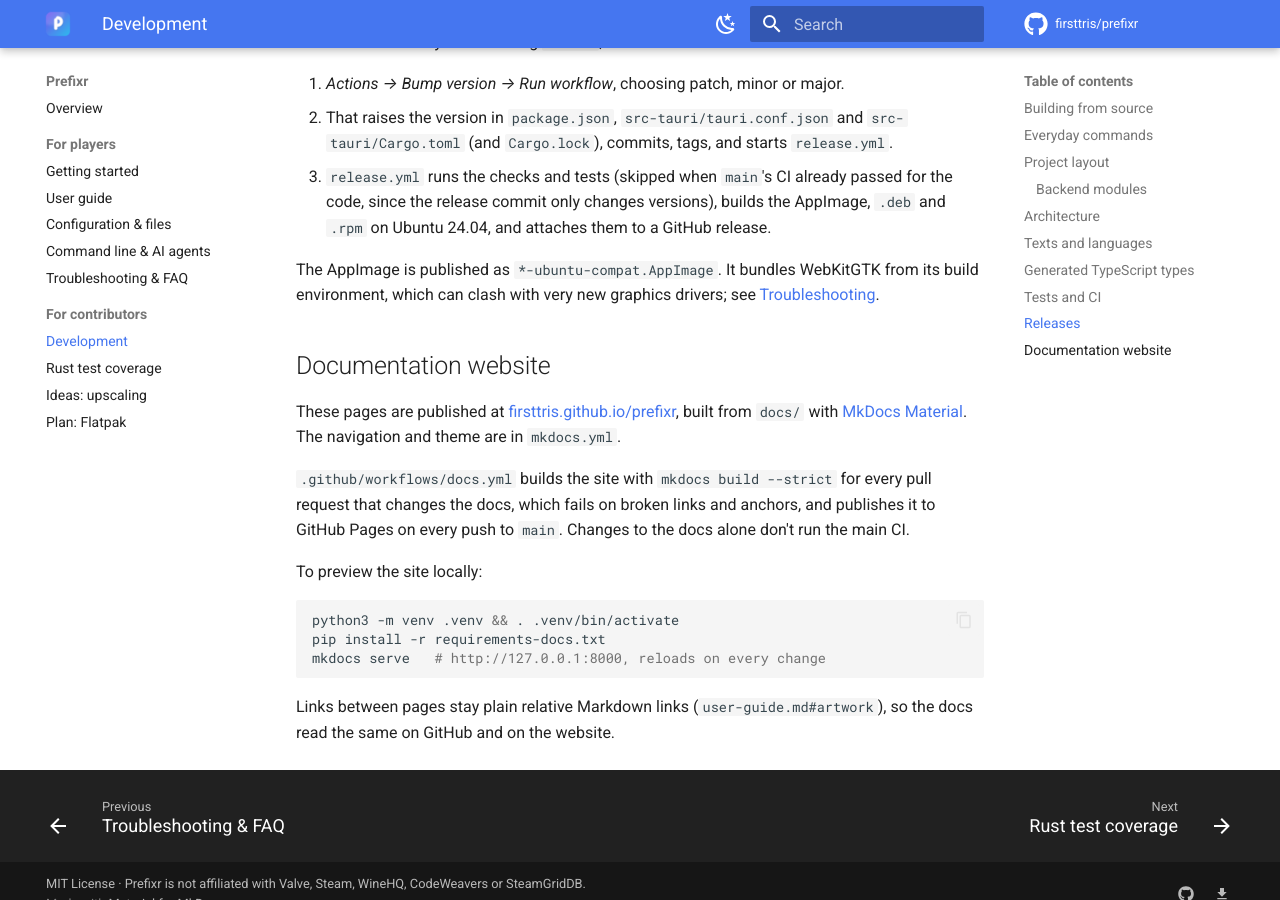
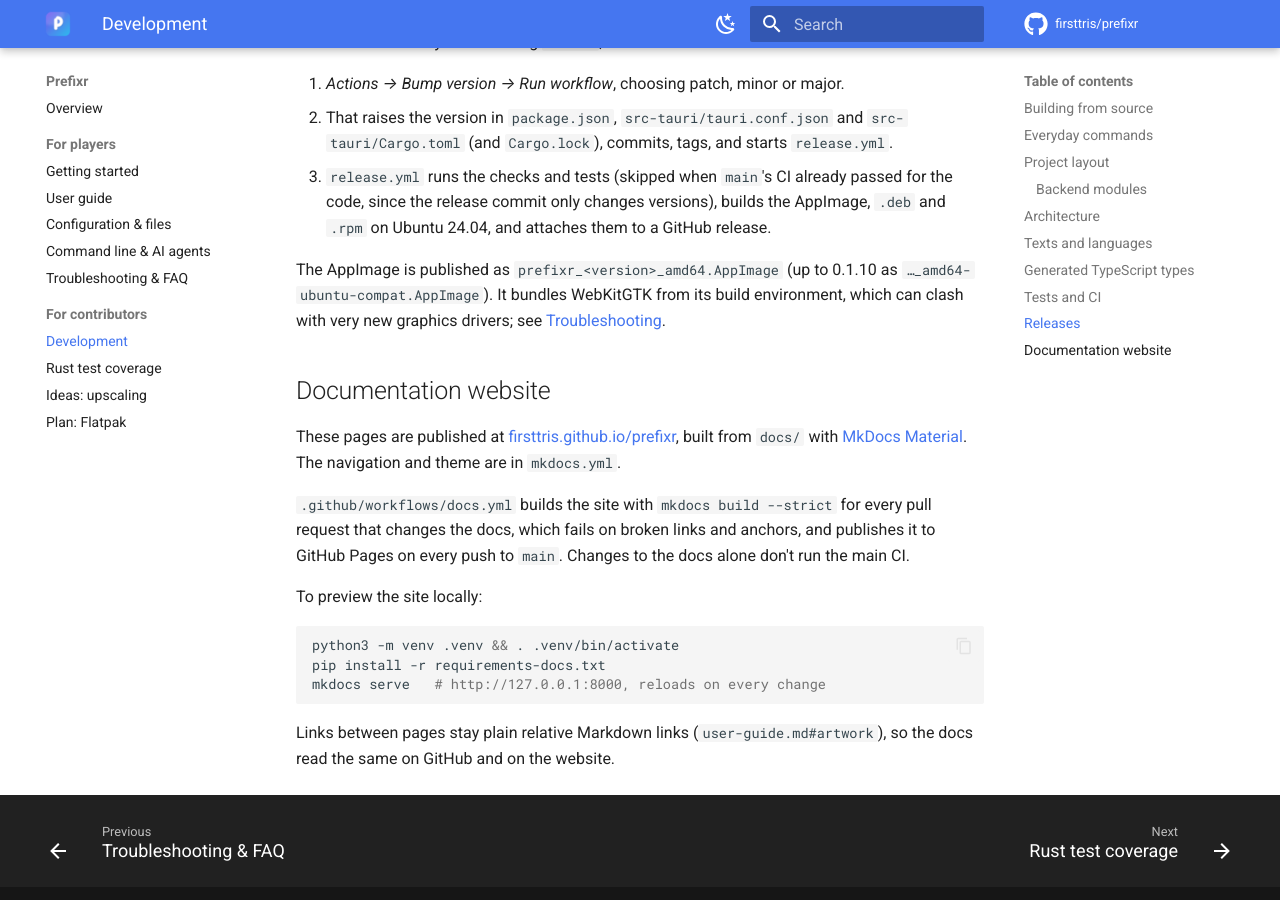
Before and after one commit to firsttris/prefixr, an MkDocs documentation site: the page built from docs/development.md, in a window 1280 px wide and 900 px high, scrolled down 6213 px. Built offline with MkDocs 1.6.1 and Material for MkDocs 9.7.7, drawn with Linux system fonts in a browser that asks for light colours; comment, search, counter and statistics services are not loaded.

Commit message:
Release: publish the AppImage under its plain name (#57)
* Release: publish the AppImage under its plain name

The release renamed the AppImage to prefixr_<version>_amd64-ubuntu-compat.AppImage.
It now keeps the name Tauri gives it, prefixr_<version>_amd64.AppImage.

Co-Authored-By: Claude Opus 5.5 <noreply@anthropic.com>

* Release: no stray control.tar.gz and data.tar.gz

`bundle/**/*.tar.gz` also matched the .deb's unpacked parts in
bundle/deb/<name>/, so v0.1.10 carries control.tar.gz and data.tar.gz.
The AppImage's .tar.gz has its own pattern, and a .zip is only built on
macOS and Windows.

Co-Authored-By: Claude Opus 5.5 <noreply@anthropic.com>

---------

Co-authored-by: Claude Opus 5.5 <noreply@anthropic.com>

```diff
--- a/docs/development.md
+++ b/docs/development.md
@@ -238,8 +238,9 @@ Releases are built by CI from a tag `vX.Y.Z`, with the shared workflows from
    since the release commit only changes versions), builds the AppImage, `.deb` and `.rpm` on
    Ubuntu 24.04, and attaches them to a GitHub release.
 
-The AppImage is published as `*-ubuntu-compat.AppImage`. It bundles WebKitGTK from its build
-environment, which can clash with very new graphics drivers; see
+The AppImage is published as `prefixr_<version>_amd64.AppImage` (up to 0.1.10 as
+`…_amd64-ubuntu-compat.AppImage`). It bundles WebKitGTK from its build environment, which can clash
+with very new graphics drivers; see
 [Troubleshooting](troubleshooting.md#appimage-crashes-egl_bad_parameter-or-shows-a-blank-window).
 
 ## Documentation website
```
Also changed, not shown: 1 other file.
